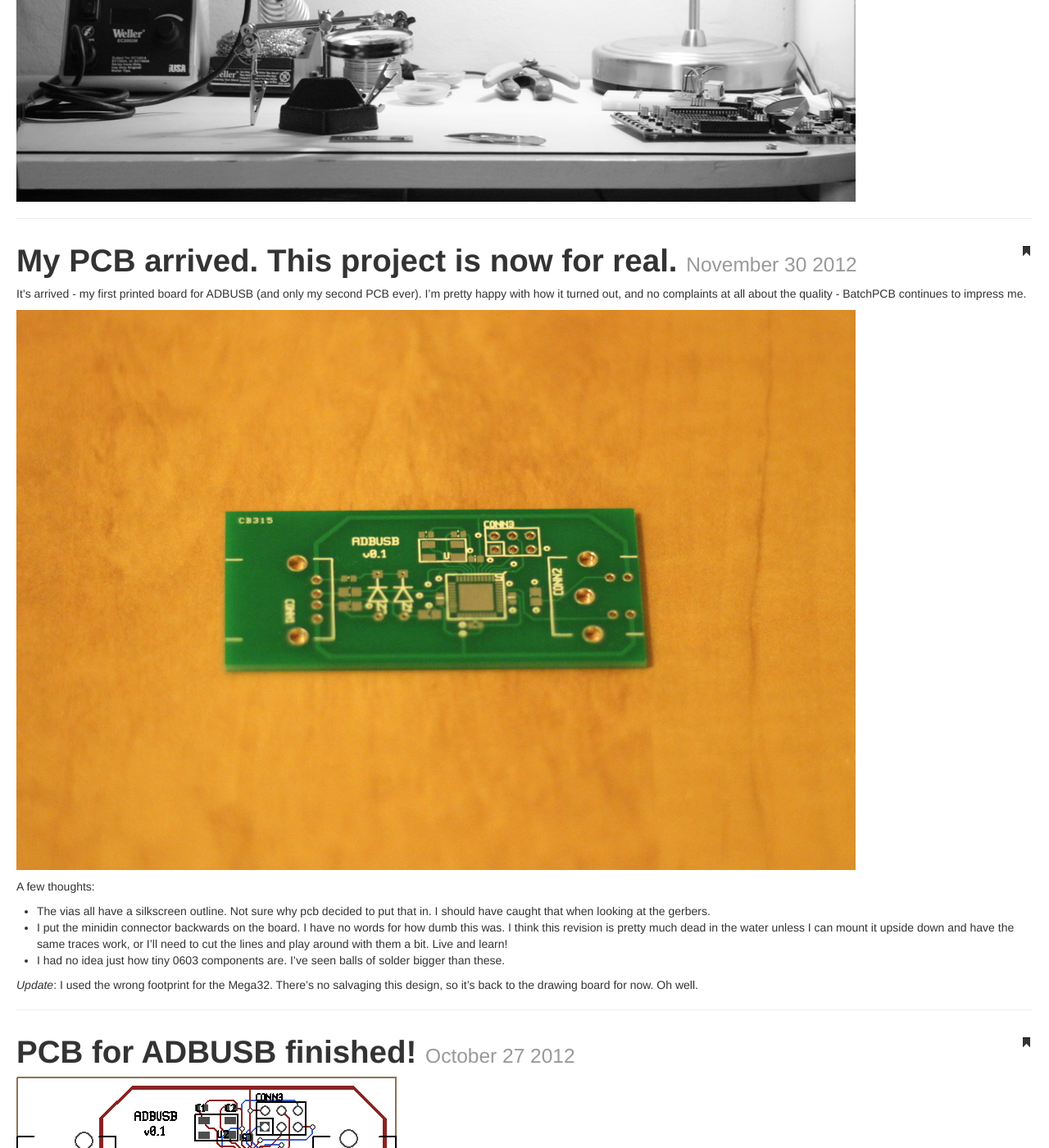
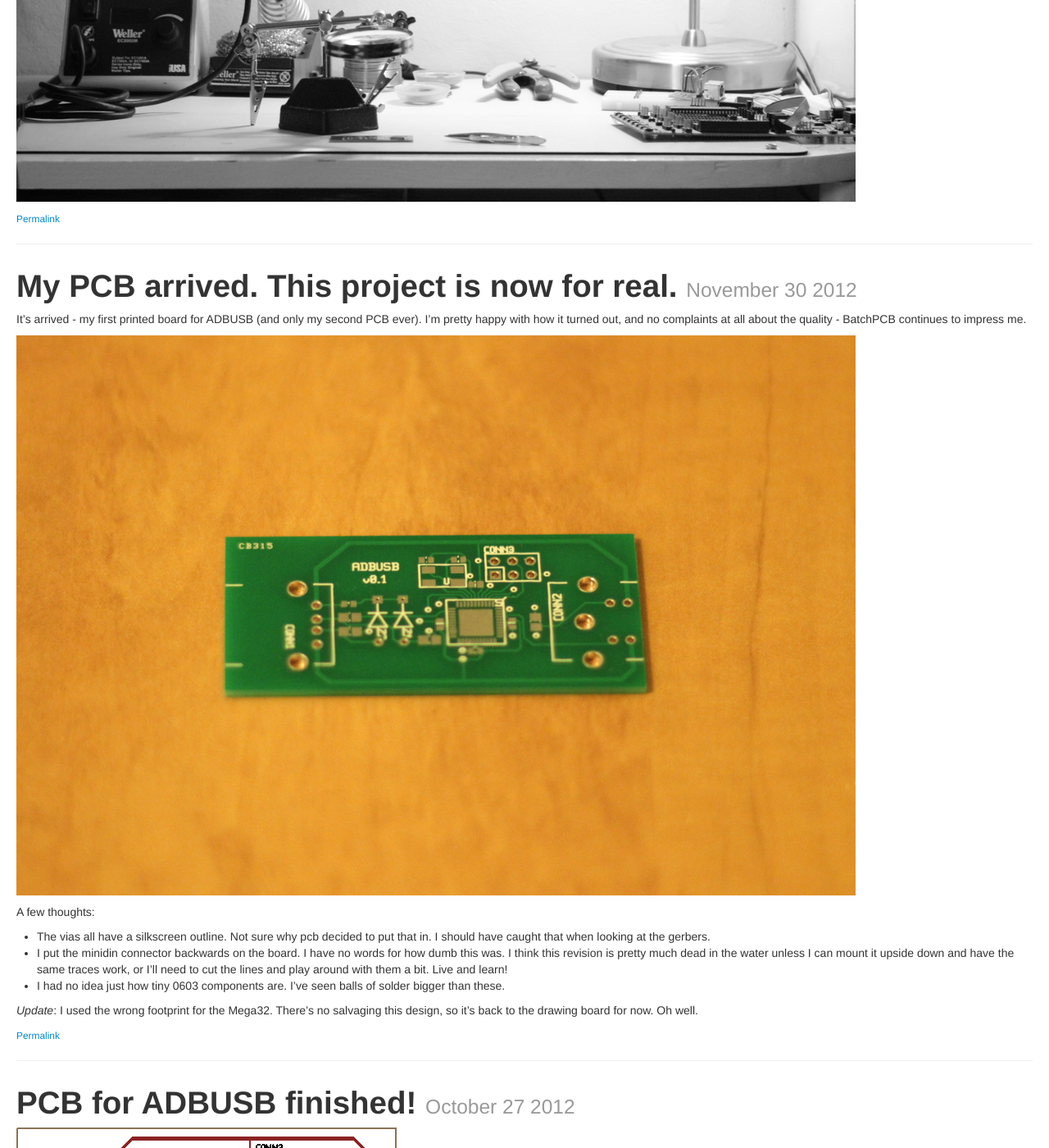
Before and after one commit to devrintalen/devrintalen.github.com, a Jekyll site: the page built from index.html, in a window 1280 px wide and 1400 px high, scrolled down 559 px. Shown: the whole window at 82% size. Built offline with Jekyll 4.4.1, drawn with Linux system fonts in a browser that asks for light colours; the list of posts is cut into pages by our own code.

Commit message:
Changed how permalinks are displayed

```diff
--- a/index.html
+++ b/index.html
@@ -22,10 +22,11 @@ title: Devrin Talen
     <h1>
       {{ post.title }}
       <small>{{ post.date | date: "%B %d %Y" }}</small>
-      <a class="pull-right" href="{{ post.url }}"><i class="icon-bookmark"></i></a>
     </h1>
 
     {{ post.content }}
+
+    <p><small><a href="{{ post.url }}">Permalink</a></small></p>
 
     <hr />
 
```
